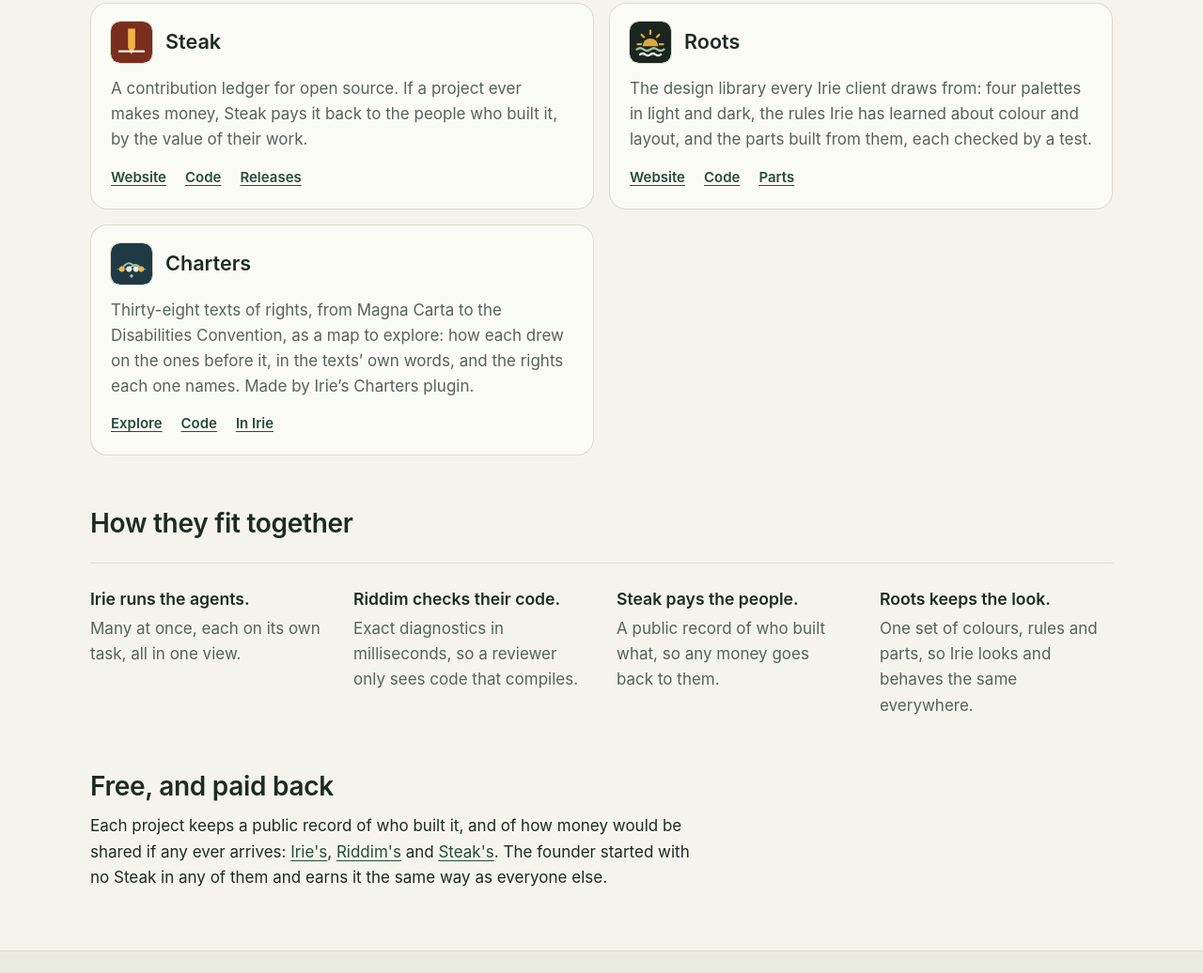
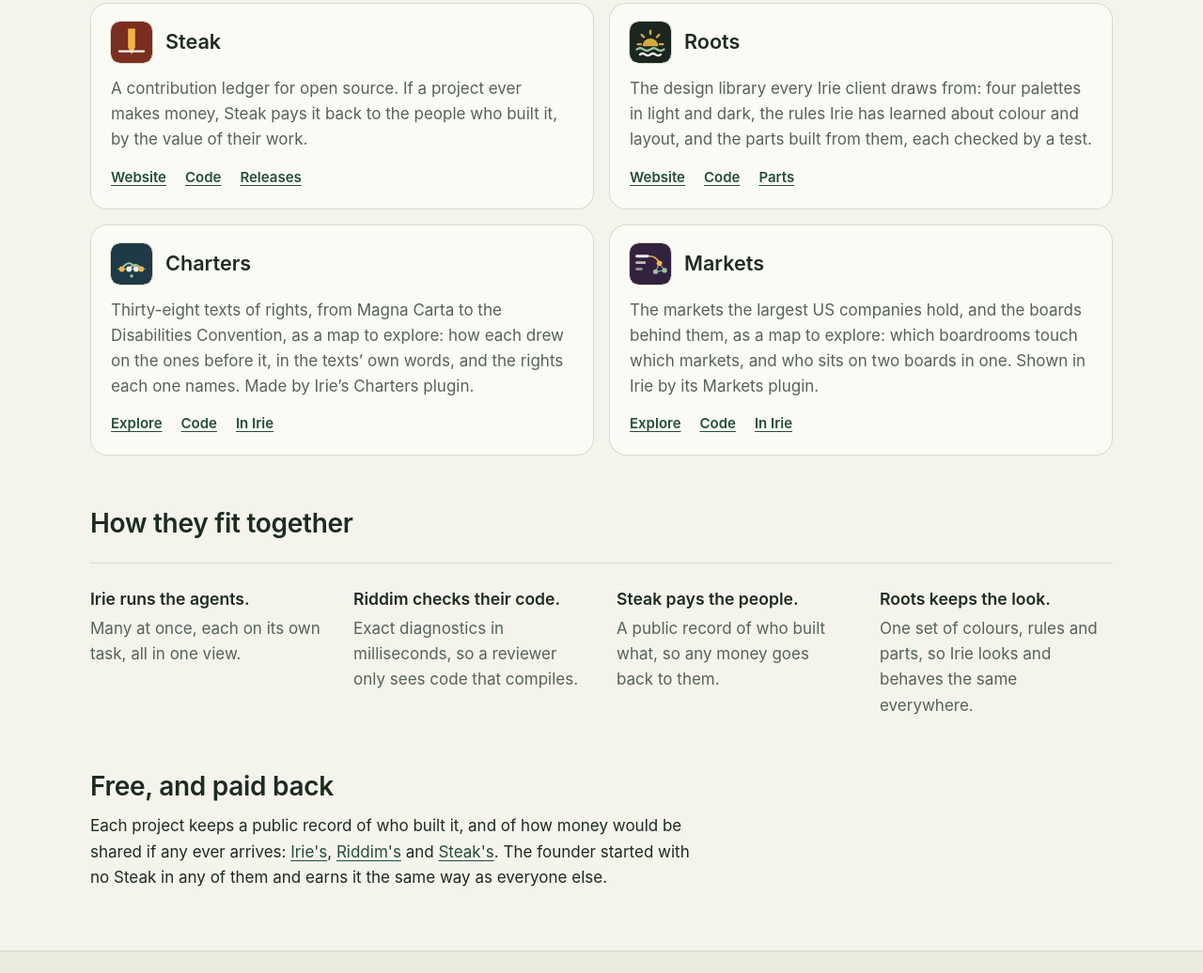
Before and after one commit to irie-people/irie-people.github.io, a plain HTML site: page index.html in a window 1280 px wide. Shown: the part 845-1881 px from the top of the page at 94% size. Drawn offline with Linux system fonts and the light colour scheme.

Commit message:
feat: Markets, the markets and the boards behind them, among the projects
The markets the largest US companies hold and the boards behind them, as
a map to explore, on a site of its own at /markets/, next to Charters.

Co-Authored-By: Claude Opus 5.5 <noreply@anthropic.com>
Signed-off-by: Irie <0+irie-placeholder@users.noreply.github.com>

```diff
--- a/index.html
+++ b/index.html
@@ -105,6 +105,16 @@
           <li><a href="irie/recipes.html#charters">In Irie</a></li>
         </ul>
       </li>
+      <li class="card">
+        <svg viewBox="0 0 64 64" aria-hidden="true" focusable="false"><rect width="64" height="64" rx="14" fill="#33223F"/><g fill="none" stroke-linecap="round"><path d="M11 20h17" stroke="#ECF0E6" stroke-width="4.2"/><path d="M11 30h12" stroke="#ECF0E6" stroke-width="4.2" opacity=".75"/><path d="M11 40h7" stroke="#ECF0E6" stroke-width="4.2" opacity=".5"/><path d="M31 20q9 0 14 9" stroke="#F2B544" stroke-width="2.4"/><path d="M46 31L40 44M46 31L54 42M40 44L54 42" stroke="#9CC5A1" stroke-width="2" opacity=".7"/></g><circle cx="46" cy="31" r="4.2" fill="#F2B544"/><circle cx="40" cy="44" r="3.8" fill="#9CC5A1"/><circle cx="54" cy="42" r="3.8" fill="#9CC5A1"/></svg>
+        <h3><a href="markets/">Markets</a></h3>
+        <p>The markets the largest US companies hold, and the boards behind them, as a map to explore: which boardrooms touch which markets, and who sits on two boards in one. Shown in Irie by its Markets plugin.</p>
+        <ul class="links">
+          <li><a href="markets/">Explore</a></li>
+          <li><a href="https://github.com/irie-people/markets">Code</a></li>
+          <li><a href="irie/recipes.html#markets">In Irie</a></li>
+        </ul>
+      </li>
     </ul>
   </section>
 
```
